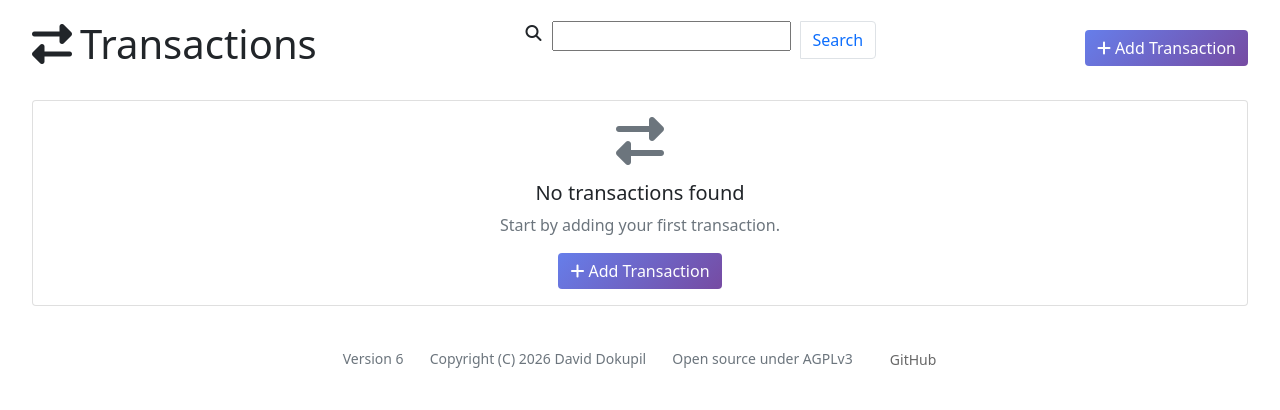
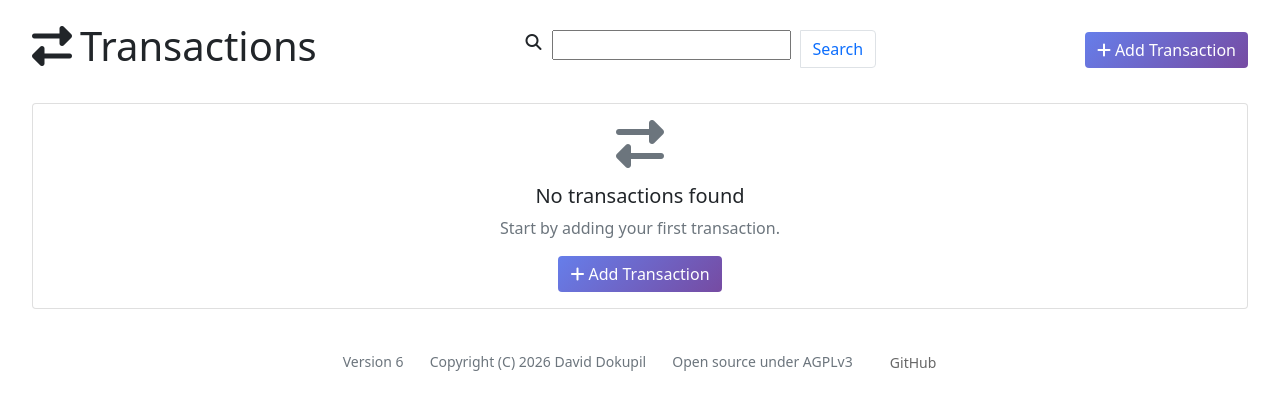
Before and after one commit to ddokupil12/personal-transaction-app, a Flask app: page /transactions in a window 1280 px wide. Shown: the part 56-466 px from the top of the page. Run offline with Flask 3, Linux system fonts and the light colour scheme; data that the repository does not hold is empty; parts of the project's set-up code (start-up, migrations or seed data) failed here and were passed over; some libraries are stand-ins or nearby versions.

Commit message:
Changed style slightly

```diff
--- a/templates/transactions.html
+++ b/templates/transactions.html
@@ -7,7 +7,7 @@
     <div class="d-flex justify-content-between align-items-center mb-4">
         <h1><i class="fas fa-exchange-alt me-2"></i>Transactions</h1>
             <form method="GET" action="{{url_for('transact.search')}}">
-                <ul class="pagination">
+                <ul class="pagination" style="margin-top: 10px; margin-bottom: 11px;">
                     <li class="page-item">
                         <i class="fa-solid fa-magnifying-glass"></i>
                     </li>
```
